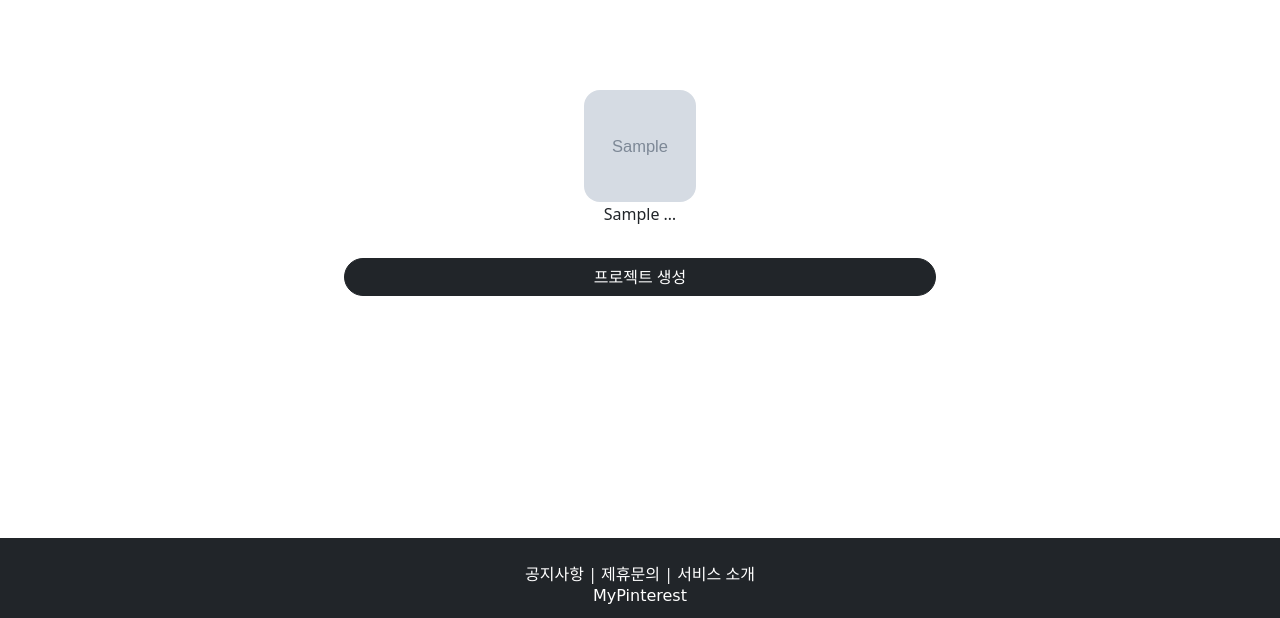
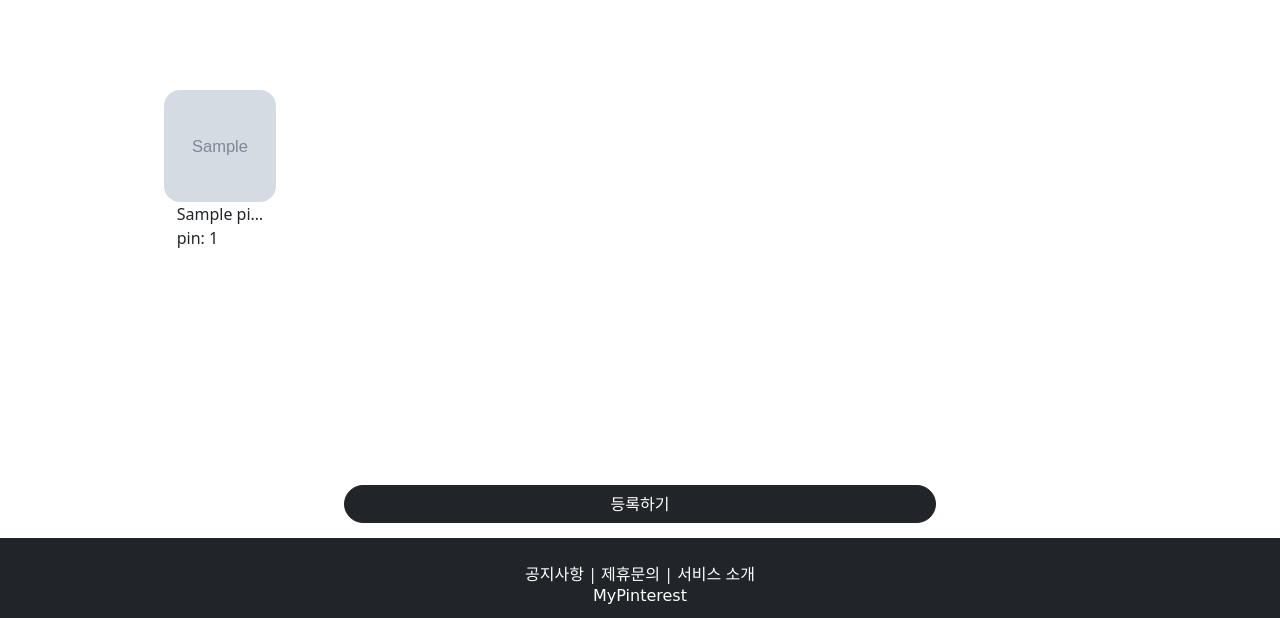
Before and after one commit to pok125/MyPinterest, a Django app: page /pingroups/list/ in a window 1280 px wide. Shown: the part 182-800 px from the top of the page. Run offline with Django 4.2, Linux system fonts and the light colour scheme; a user stored in the database is signed in; tables that the repository leaves empty hold one stand-in row (values such as "Sample post"); grey boxes marked "Sample" are stand-in pictures; parts of the project's set-up code (start-up, migrations or seed data) failed here and were passed over; some libraries are stand-ins or nearby versions; some web fonts are replaced.

Commit message:
PinGroup 리스트 페이지 수정

```diff
--- a/core/pingroups/templates/pingroups/list.html
+++ b/core/pingroups/templates/pingroups/list.html
@@ -1,26 +1,20 @@
 {% extends 'base.html' %}
 {% load static %}
 {% block content %}
-
-    {% if pingroup_list %}
-    <div class="pingroup_container">
-
-        {% for pingroup in pingroup_list %}
-        <div style="display: block; text-align: center;">
-            <a href="{% url 'pingroups:detail' pingroup_id=pingroup.pk %}">
-                <img src="{{ pingroup.image.url }}" alt="" >
-            </a>
-            <p>{{ pingroup.title | truncatechars:8 }}</p>
-        </div>
-        {% endfor %}
+<div class="pingroup-list-container">
+    <div class="pingroup-list">
+        {% if pingroup_list %}
+        {% include 'pingroups/pingroup_item.html' with pingroup_list=pingroup_list %}
+        {% else %}
+        <p class="text-center">게시된 글이 없습니다.</p>
+        {% endif %}
     </div>
-    <script src="{% static 'js/magic_grid.js' %}"></script>
-    {% else %}
-    <p style="text-align: center;">No PinGroup</p>
-    {% endif %}
-    <div style="text-align: center;">
+    <!-- 등록 버튼 -->
+    <div class="pin-create-btn text-center mb-4">
         <a href="{% url 'pingroups:create' %}" class="btn btn-dark rounded-pill col-6 mt-3">
-            프로젝트 생성
+            등록하기
         </a>
     </div>
+</div>
+<script src="{% static 'js/magic_grid.js' %}"></script>
 {% endblock %}
--- /dev/null
+++ b/core/pingroups/templates/pingroups/pingroup_item.html
@@ -0,0 +1,17 @@
+<div class="magic-container">
+    {% for pingroup in pingroup_list %}
+    <div class="pingroup-item">
+        <a href="{% url 'pingroups:detail' pingroup_id=pingroup.pk %}">
+            <img src="{{ pingroup.image.url }}" alt="">
+        </a>
+        <div class="pingroup-item-content">
+            <div class="pingroup-title">
+                <p class="mb-0">{{ pingroup.title | truncatechars:10 }}</p>
+            </div>
+            <div class="pingroup-pin-count">
+                <p class="mb-0">pin: {{ 1 }}</p>
+            </div>
+        </div>
+    </div>
+    {% endfor %}
+</div>
--- a/core/pins/templates/pins/detail.html
+++ b/core/pins/templates/pins/detail.html
@@ -68,7 +68,6 @@
         <button type="submit" class="btn rounded-pill btn-danger w-100" id="delete-btn">삭제하기</button>
     </form>
 </div>
-{% endif %}
 
 <script>
     document.getElementById('delete-form').addEventListener('submit', function(event) {
@@ -79,4 +78,5 @@
         }
     });
 </script>
+{% endif %}
 {% endblock %}
--- a/core/static/css/base.css
+++ b/core/static/css/base.css
@@ -51,21 +51,24 @@ body {
 
 }
 
-.pin-content, .comment-list {
+.pin-content,
+.comment-list {
     width: 100%;
     max-height: 300px;
     overflow: auto;
 }
 
 /* pin container */
-.pin-list-container {
+.pin-list-container,
+.pingroup-list-container {
     display: flex;
     flex-direction: column;
     height: 100%;
 
 }
 
-.pin-list {
+.pin-list,
+.pingroup-list {
     height: 90%;
     overflow: auto;
 }
@@ -74,7 +77,8 @@ body {
     height: 10%;
 }
 
-.pin-item {
+.pin-item,
+.pingroup-item {
     width: 250px;
     display: flex;
     flex-direction: column;
@@ -103,16 +107,21 @@ body {
 }
 
 /* pingroup container */
-.pingroup_container div {
+.pingroup-item {
     display: flex;
     justify-content: center;
     align-items: center;
     border-radius: 1rem;
 }
 
-.pingroup_container img {
+.pingroup-item img {
     width: 7rem;
     height: 7rem;
     object-fit: cover;
     border-radius: 1rem;
 }
+
+.pingroup-item-content {
+    display: flex;
+    flex-direction: column;
+}
```
